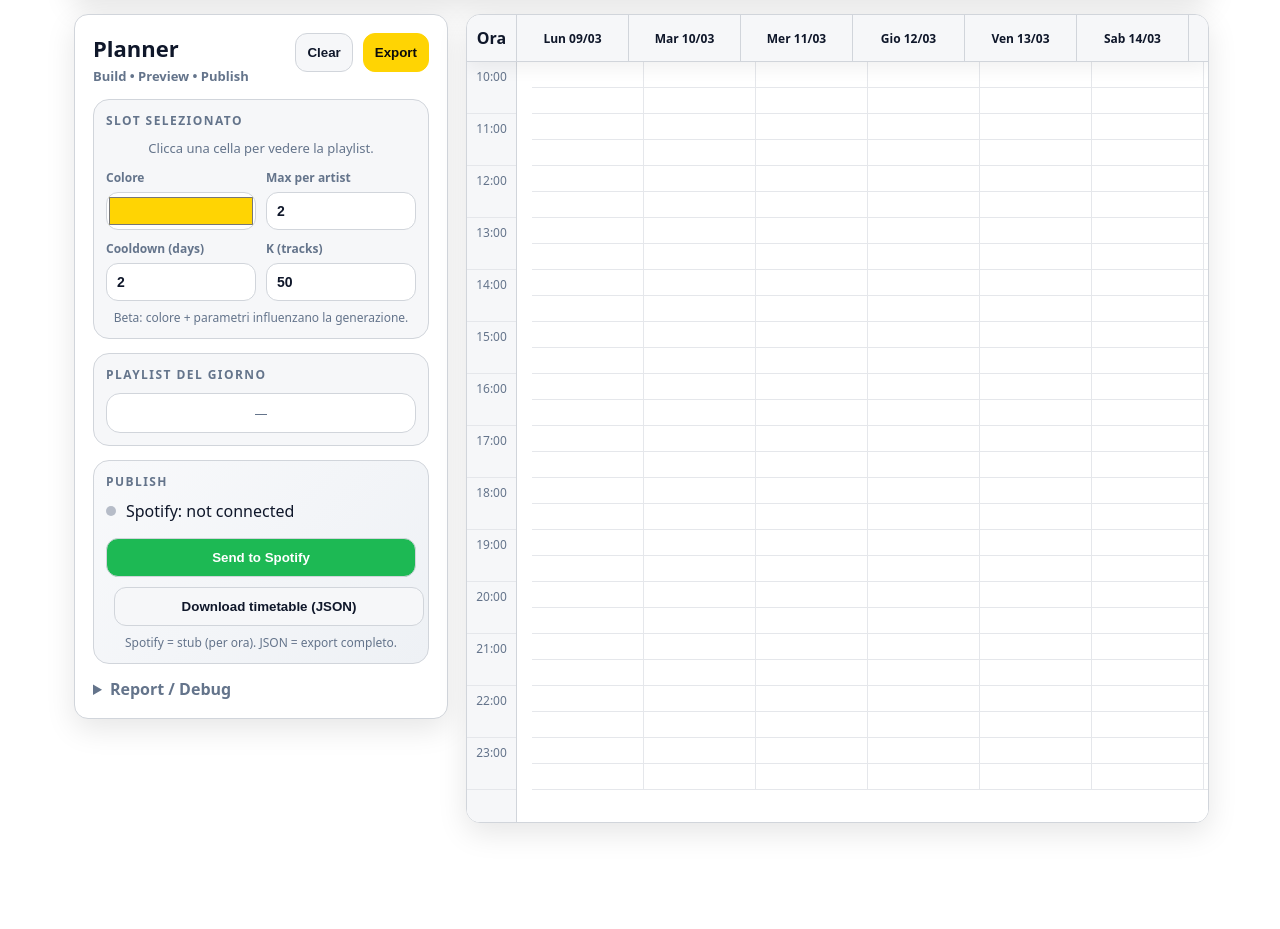
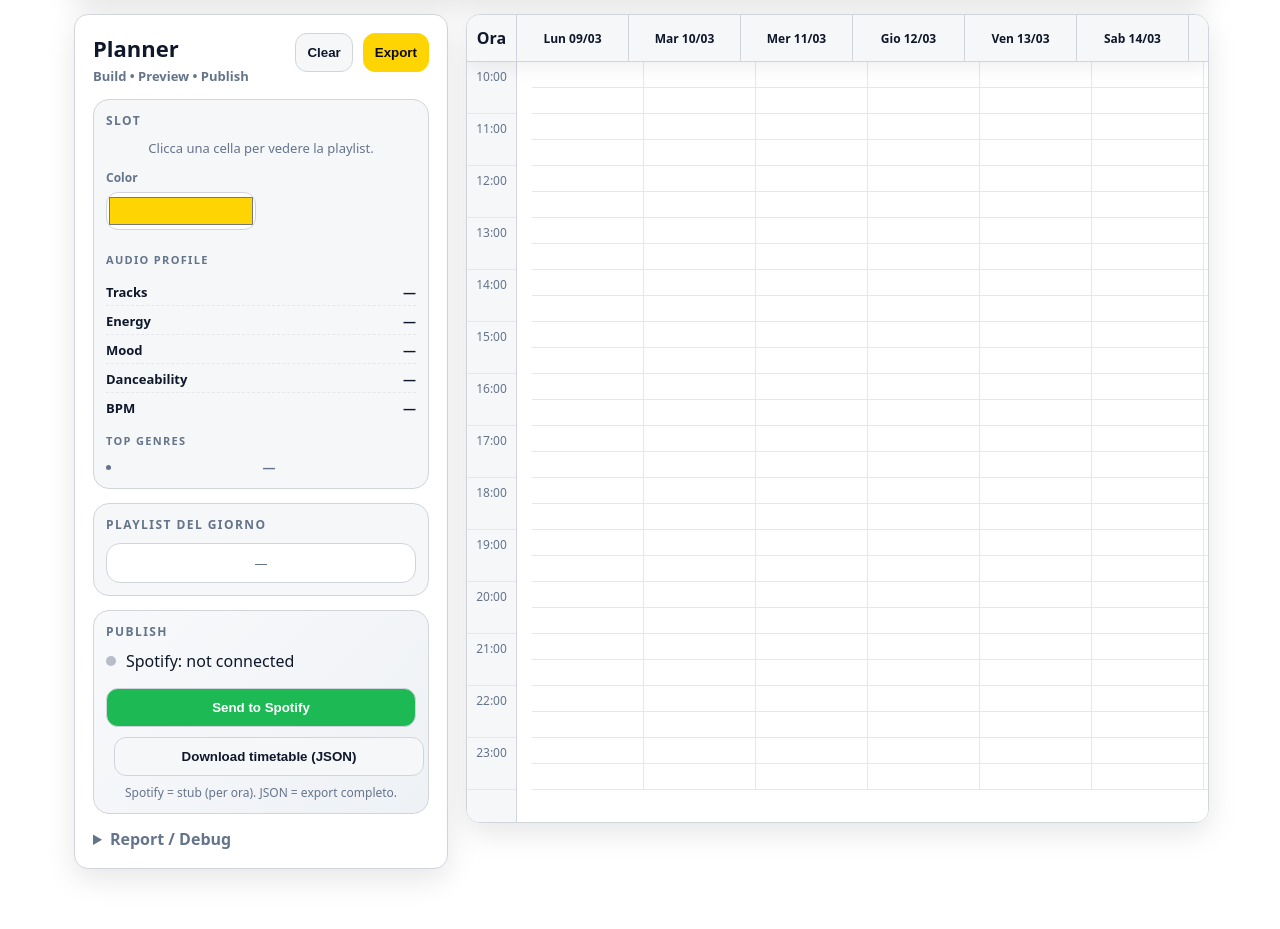
Before and after one commit to MicheleRoar/SISMA, a Flask app: page /planner/ in a window 1280 px wide. Shown: the part 105-1034 px from the top of the page. Before the commit the page ends 938 px from the top, so only its background shows below. Run offline with Flask 3, Linux system fonts and the light colour scheme; parts of the project's set-up code (start-up, migrations or seed data) failed here and were passed over.

Commit message:
feat(recommender): propagate audio feature columns to planner outputs

```diff
--- a/app/services/planner_service.py
+++ b/app/services/planner_service.py
@@ -157,28 +157,36 @@ def _compute_day_isos(window_start: date, weeks: int, weekdays: List[int], cols:
 
 def _df_to_tracks_payload(df: pd.DataFrame) -> List[Dict[str, Any]]:
     """
-    Frontend-friendly payload.
+    Frontend-friendly payload for planner slots.
+    Includes summary-friendly audio features.
     """
     if df is None or df.empty:
         return []
 
     out: List[Dict[str, Any]] = []
     for _, r in df.iterrows():
-        bpm_val = r.get("bpm", None)
+        bpm_val = r.get("bpm", r.get("tempo", None))
         match_val = r.get("match", None)
         popularity_val = r.get("popularity", None)
 
-        out.append(
-            {
-                "track_id": str(r.get("track_id", "") or "").strip(),
-                "title": str(r.get("track_name", "") or "").strip(),
-                "artist": str(r.get("artists", "") or "").strip(),
-                "genre": str(r.get("track_genre", "") or "").strip(),
-                "bpm": None if pd.isna(bpm_val) else int(float(bpm_val)),
-                "match": None if pd.isna(match_val) else float(match_val),
-                "popularity": None if pd.isna(popularity_val) else float(popularity_val),
-            }
-        )
+        energy_val = r.get("energy", None)
+        valence_val = r.get("valence", None)
+        danceability_val = r.get("danceability", None)
+
+        out.append({
+            "track_id": str(r.get("track_id", "") or "").strip(),
+            "title": str(r.get("track_name", "") or "").strip(),
+            "artist": str(r.get("artists", "") or "").strip(),
+            "genre": str(r.get("track_genre", "") or "").strip(),
+
+            "bpm": None if pd.isna(bpm_val) else float(bpm_val),
+            "match": None if pd.isna(match_val) else float(match_val),
+            "popularity": None if pd.isna(popularity_val) else float(popularity_val),
+
+            "energy": None if pd.isna(energy_val) else float(energy_val),
+            "valence": None if pd.isna(valence_val) else float(valence_val),
+            "danceability": None if pd.isna(danceability_val) else float(danceability_val),
+        })
     return out
 
 
--- a/app/static/css/planner.css
+++ b/app/static/css/planner.css
@@ -363,3 +363,42 @@ details.mini summary{
 
 /* subtle hover feedback: we do it on cell but affects block via JS class toggle */
 .p-cell:hover{ background: var(--hover); }
+
+
+.slot-stats{
+  margin-top:12px;
+  display:grid;
+  gap:6px;
+}
+
+.stat-row{
+  display:flex;
+  justify-content:space-between;
+  font-weight:800;
+  font-size:13px;
+  border-bottom:1px dashed var(--line-soft);
+  padding-bottom:4px;
+}
+
+.stat-row:last-child{
+  border-bottom:none;
+}
+
+.slot-genres{
+  margin-top:12px;
+}
+
+.slot-genres ul{
+  padding-left:16px;
+  margin:6px 0 0 0;
+}
+
+.slot-genres li{
+  font-weight:800;
+  font-size:13px;
+}
+
+.section-title.small{
+  font-size:11px;
+  margin-top:10px;
+}
--- a/app/static/js/planner.js
+++ b/app/static/js/planner.js
@@ -32,9 +32,13 @@
   const summaryStats = document.getElementById("summaryStats");
 
   const slotColorEdit = document.getElementById("slotColorEdit");
-  const slotMaxArtist = document.getElementById("slotMaxArtist");
-  const slotCooldown  = document.getElementById("slotCooldown");
-  const slotK         = document.getElementById("slotK");
+
+  const slotTracks = document.getElementById("slotTracks");
+  const slotEnergy = document.getElementById("slotEnergy");
+  const slotMood   = document.getElementById("slotMood");
+  const slotDance  = document.getElementById("slotDance");
+  const slotBpm    = document.getElementById("slotBpm");
+  const slotGenres = document.getElementById("slotGenres");
 
   const btnExportPlan = document.getElementById("btnExportPlan");
   const btnClearPlan  = document.getElementById("btnClearPlan");
@@ -478,7 +482,7 @@
         if (!id || !slots[id]) return;
         selected.slotId = id;
         selected.dayISO = null;
-        applySelectedSlotToEditor(slots[id]);
+        applySelectedSlotToEditor(slots[id], null);
         if (slotInfo) slotInfo.textContent = `Selezionato: ${slots[id].name} (${slots[id].start}–${slots[id].end})`;
         repaintAll();
       });
@@ -490,11 +494,27 @@
     if (slotPlaylistList) slotPlaylistList.innerHTML = `<div class="hint">—</div>`;
   }
 
-  function applySelectedSlotToEditor(slot) {
-    try { if (slotColorEdit) slotColorEdit.value = slot.color || "#FFD403"; } catch {}
-    if (slotMaxArtist) slotMaxArtist.value = String(slot.max_per_artist ?? DEFAULT_MAX_PER_ARTIST);
-    if (slotCooldown) slotCooldown.value = String(slot.cooldown_days ?? DEFAULT_COOLDOWN_DAYS);
-    if (slotK) slotK.value = String(slot.k ?? DEFAULT_K);
+  function applySelectedSlotToEditor(slot, dayISO = null) {
+    try {
+      if (slotColorEdit) slotColorEdit.value = slot.color || "#FFD403";
+    } catch {}
+
+    const playlist = dayISO ? (slot.playlistsByDay?.[dayISO] || []) : [];
+    const stats = computePlaylistStats(playlist);
+
+    if (slotTracks) slotTracks.textContent = String(stats.tracks ?? "—");
+    if (slotEnergy) slotEnergy.textContent = stats.energy != null ? stats.energy.toFixed(2) : "—";
+    if (slotMood)   slotMood.textContent   = stats.mood != null ? stats.mood.toFixed(2) : "—";
+    if (slotDance)  slotDance.textContent  = stats.danceability != null ? stats.danceability.toFixed(2) : "—";
+    if (slotBpm)    slotBpm.textContent    = stats.bpm != null ? String(Math.round(stats.bpm)) : "—";
+
+    if (slotGenres) {
+      if (stats.topGenres.length) {
+        slotGenres.innerHTML = stats.topGenres.map(g => `<li>${escapeHtml(g)}</li>`).join("");
+      } else {
+        slotGenres.innerHTML = `<li class="hint">—</li>`;
+      }
+    }
   }
 
   function escapeHtml(s) {
@@ -505,6 +525,60 @@
       .replaceAll('"',"&quot;")
       .replaceAll("'","&#039;");
   }
+
+  function computePlaylistStats(playlist) {
+    const items = Array.isArray(playlist) ? playlist : [];
+    if (!items.length) {
+      return {
+        tracks: 0,
+        energy: null,
+        mood: null,
+        danceability: null,
+        bpm: null,
+        topGenres: []
+      };
+    }
+
+    const avg = (arr) => arr.length ? arr.reduce((a, b) => a + b, 0) / arr.length : null;
+
+    const bpms = items
+      .map(x => Number(x.bpm))
+      .filter(Number.isFinite);
+
+    const energies = items
+      .map(x => Number(x.energy))
+      .filter(Number.isFinite);
+
+    const moods = items
+      .map(x => Number(x.valence ?? x.mood))
+      .filter(Number.isFinite);
+
+    const dances = items
+      .map(x => Number(x.danceability))
+      .filter(Number.isFinite);
+
+    const genreCount = {};
+    items.forEach(x => {
+      const g = safeText(x.genre ?? x.track_genre, "");
+      if (!g) return;
+      genreCount[g] = (genreCount[g] || 0) + 1;
+    });
+
+    const topGenres = Object.entries(genreCount)
+      .sort((a, b) => b[1] - a[1])
+      .slice(0, 3)
+      .map(([g]) => g);
+
+    return {
+      tracks: items.length,
+      energy: avg(energies),
+      mood: avg(moods),
+      danceability: avg(dances),
+      bpm: avg(bpms),
+      topGenres
+    };
+  }
+
 
   // ---------------- Click handling ----------------
 
@@ -530,11 +604,10 @@
     selected = { slotId, dayISO };
     repaintAll();
 
-    applySelectedSlotToEditor(slot);
-
     if (slotInfo) slotInfo.textContent = `${slot.name} • ${dayISO} • ${slot.start}–${slot.end}`;
 
     const playlist = slot.playlistsByDay?.[dayISO] || [];
+    applySelectedSlotToEditor(slot, dayISO);
 
     if (!playlist.length) {
       if (slotPlaylistList) slotPlaylistList.innerHTML = `<div class="hint">Nessun brano assegnato per questo giorno.</div>`;
@@ -561,20 +634,6 @@
 
     if (slotColorEdit) s.color = slotColorEdit.value || s.color;
 
-    if (slotMaxArtist) {
-      const v = parseInt(slotMaxArtist.value, 10);
-      if (Number.isFinite(v) && v >= 1) s.max_per_artist = v;
-    }
-    if (slotCooldown) {
-      const v = parseInt(slotCooldown.value, 10);
-      if (Number.isFinite(v) && v >= 0) s.cooldown_days = v;
-    }
-    if (slotK) {
-      const v = parseInt(slotK.value, 10);
-      if (Number.isFinite(v) && v >= 10) s.k = v;
-    }
-
-    // If parameters changed, we keep existing playlists but you can decide to invalidate later.
     slots[slotId] = s;
     save();
 
@@ -737,10 +796,9 @@
   bindScrollSync();
 
   // events
+
   if (slotColorEdit) slotColorEdit.addEventListener("input", onSlotEditorChange);
-  if (slotMaxArtist) slotMaxArtist.addEventListener("change", onSlotEditorChange);
-  if (slotCooldown) slotCooldown.addEventListener("change", onSlotEditorChange);
-  if (slotK) slotK.addEventListener("change", onSlotEditorChange);
+
 
   if (btnExportPlan) btnExportPlan.addEventListener("click", exportTimetableJSON);
   if (btnDownloadTimetable) btnDownloadTimetable.addEventListener("click", exportTimetableJSON);
--- a/app/templates/planner/planner.html
+++ b/app/templates/planner/planner.html
@@ -42,33 +42,64 @@
         </div>
 
         <section class="panel-section">
-          <div class="section-title">Slot selezionato</div>
-          <div id="slotInfo" class="hint">Clicca una cella per vedere la playlist.</div>
+
+          <div class="section-title">Slot</div>
+
+          <div id="slotInfo" class="hint">
+            Clicca una cella per vedere la playlist.
+          </div>
 
           <div class="slot-controls">
+
             <div class="field">
-              <label for="slotColorEdit">Colore</label>
+              <label for="slotColorEdit">Color</label>
               <input id="slotColorEdit" type="color" value="#FFD403" />
             </div>
 
-            <div class="field">
-              <label for="slotMaxArtist">Max per artist</label>
-              <input id="slotMaxArtist" type="number" min="1" max="5" value="2" />
+          </div>
+
+          <div class="slot-stats">
+
+            <div class="section-title small">Audio profile</div>
+
+            <div class="stat-row">
+              <span>Tracks</span>
+              <span id="slotTracks">—</span>
             </div>
 
-            <div class="field">
-              <label for="slotCooldown">Cooldown (days)</label>
-              <input id="slotCooldown" type="number" min="0" max="7" value="2" />
+            <div class="stat-row">
+              <span>Energy</span>
+              <span id="slotEnergy">—</span>
             </div>
 
-            <div class="field">
-              <label for="slotK">K (tracks)</label>
-              <input id="slotK" type="number" min="10" max="150" value="50" />
+            <div class="stat-row">
+              <span>Mood</span>
+              <span id="slotMood">—</span>
             </div>
+
+            <div class="stat-row">
+              <span>Danceability</span>
+              <span id="slotDance">—</span>
+            </div>
+
+            <div class="stat-row">
+              <span>BPM</span>
+              <span id="slotBpm">—</span>
+            </div>
+
           </div>
 
-          <div class="hint tiny">Beta: colore + parametri influenzano la generazione.</div>
-        </section>
+  <div class="slot-genres">
+
+    <div class="section-title small">Top genres</div>
+
+    <ul id="slotGenres">
+      <li class="hint">—</li>
+    </ul>
+
+  </div>
+
+</section>
 
         <section class="panel-section">
           <div class="section-title">Playlist del giorno</div>
```
Also changed, not shown: app/services/recommender.py (+38 -2 lines).
